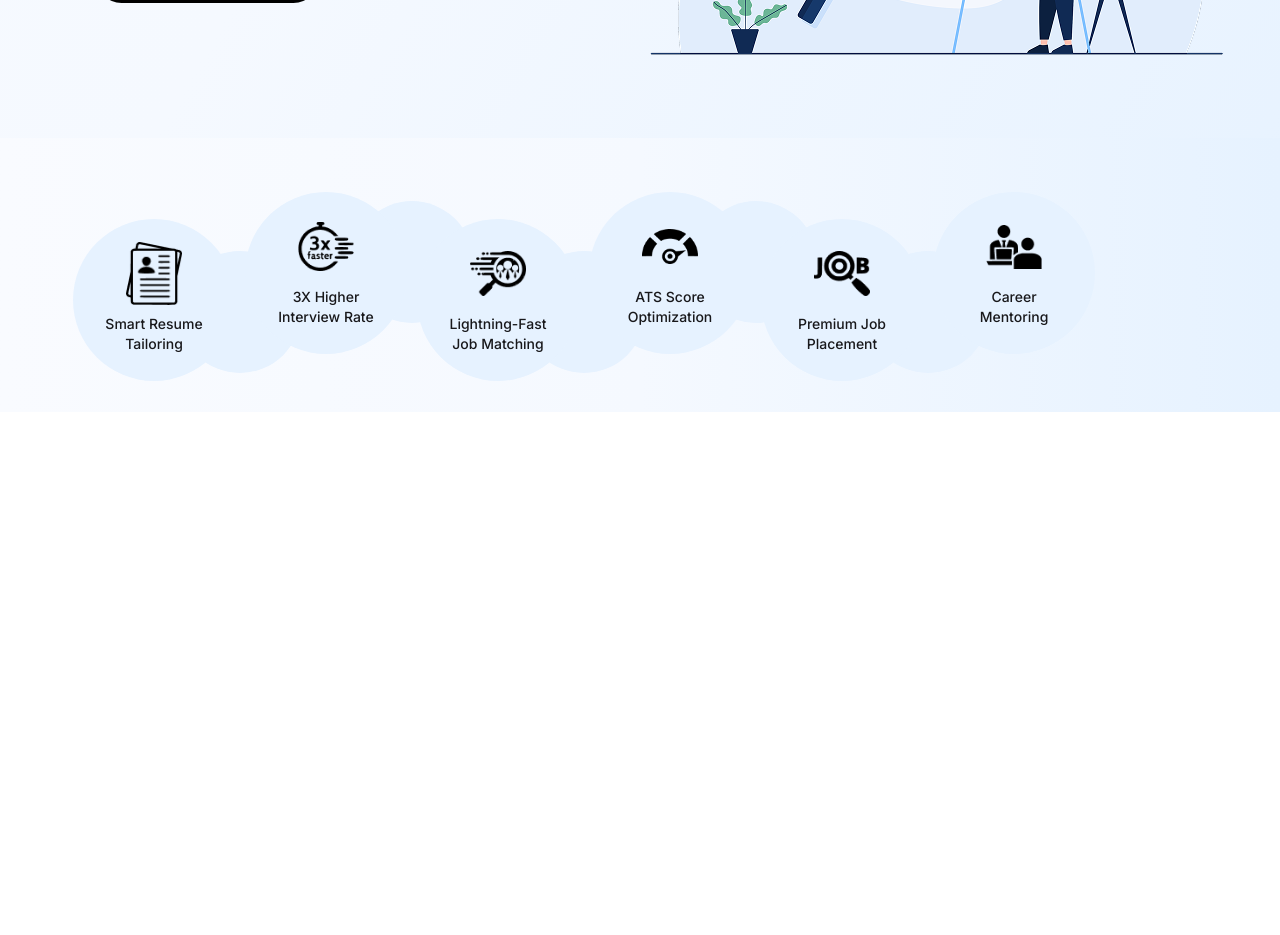
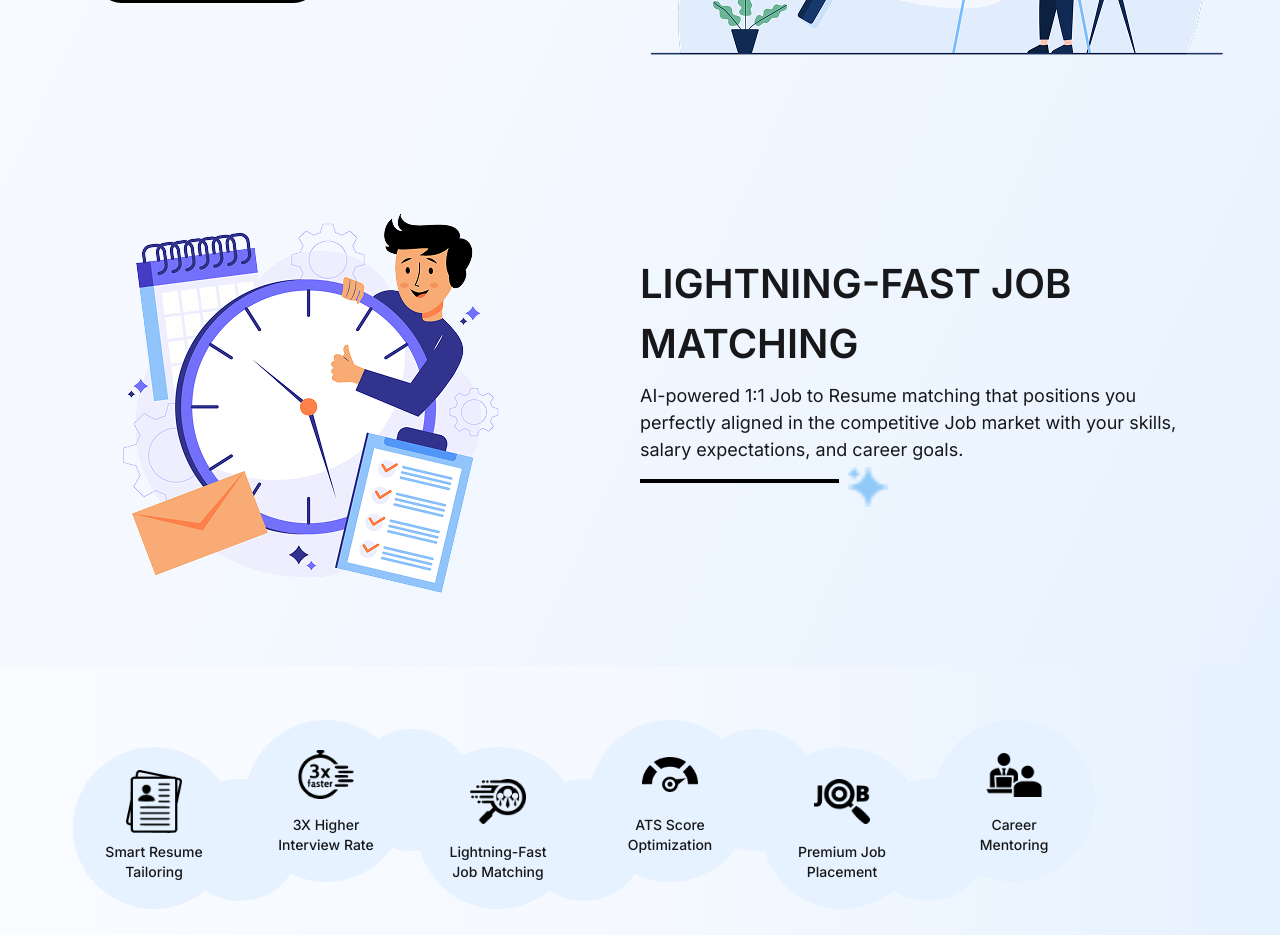
Before and after one commit to najmul19/jobmantic, a React (Vite) app: page / in a window 1280 px wide. Shown: the part 1820-2755 px from the top of the page. Before the commit the page ends 2232 px from the top, so only its background shows below. Built offline with nearby package versions, Linux system fonts and the light colour scheme.

Commit message:
job matchis complted

```diff
--- a/src/Pages/Home/Home/Home.jsx
+++ b/src/Pages/Home/Home/Home.jsx
@@ -4,6 +4,7 @@ import AIMotivation from './AIMotivation';
 import WhyChoos from '../WhyChoos';
 import ResumeTailoring from '../ResumeTailoring';
 import Features from '../Feature';
+import JobMatch from '../JobMatch';
 
 const Home = () => {
     return (
@@ -12,7 +13,9 @@ const Home = () => {
             <AIMotivation></AIMotivation>
             <WhyChoos></WhyChoos>
             <ResumeTailoring></ResumeTailoring>
+            <JobMatch></JobMatch>
             <Features></Features>
+
         </div>
     );
 };
--- /dev/null
+++ b/src/Pages/Home/JobMatch.jsx
@@ -0,0 +1,39 @@
+import React from "react";
+import jobmatch from "../../assets/Icons/light_fast.png";
+import tara from "../../assets/Icons/Vector.png";
+
+const JobMatch = () => {
+  return (
+    <div className="flex flex-col sm:flex-row  px-4 sm:px-24 py-14">
+      <div className="relative w-1/2 items-center justify-center content-center">
+        <img
+          className="max-w-[416px] max-h-[416px] "
+          src={jobmatch}
+          alt="job matching image"
+        />
+
+      </div>
+      <div className="w-1/2 mt-15 ">
+        <h4 className="uppercase font-semibold text-[40px] mb-2">
+          Lightning-Fast Job Matching
+        </h4>
+        <p className="text-[18px] max-w-[544px]">
+          AI-powered 1:1 Job to Resume matching that positions you perfectly
+          aligned in the competitive Job market with your skills, salary
+          expectations, and career goals.
+        </p>
+        <div className=" relative w-[199px] border-t-4 border-black my-4 mt-4">
+          <img
+            src={tara}
+            alt="tara"
+            className="absolute left-52 -top-7 w-10 h-10 mt-3
+             opacity-40
+             [filter:invert(52%)_sepia(85%)_saturate(4020%)_hue-rotate(186deg)_brightness(95%)_contrast(94%)]"
+          />
+        </div>
+      </div>
+    </div>
+  );
+};
+
+export default JobMatch;
```
Also changed, not shown: src/assets/Icons/light_fast.png (added).
